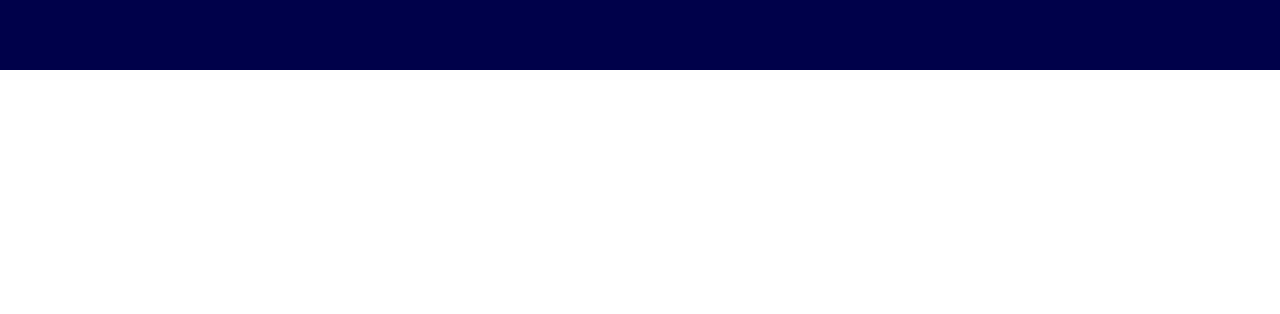
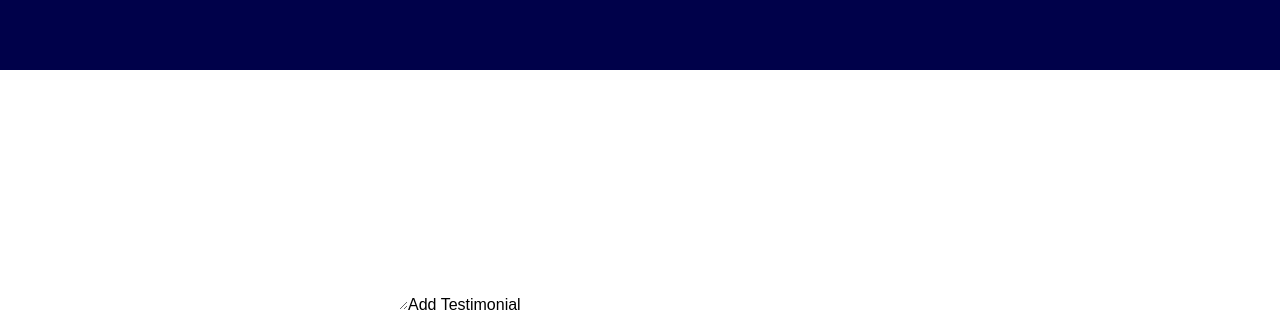
Before and after one commit to JamonCyberico/portfolio-fall24, a React (Create React App) app: page / in a window 1280 px wide. Shown: the part 3130-3444 px from the top of the page. Before the commit the page ends 3200 px from the top, so only its background shows below. Built offline with nearby package versions, Linux system fonts and the light colour scheme.

Commit message:
add testimonials

```diff
--- a/src/App.js
+++ b/src/App.js
@@ -1,4 +1,4 @@
-import { BrowserRouter, Routes, Route } from "react-router-dom";
+import { BrowserRouter, Routes, Route, Navigate } from "react-router-dom";
 import About from "./pages/About";
 import Work from "./pages/Work";
 import Navbar from "./components/Navbar";
@@ -6,6 +6,7 @@
 import Contact from "./pages/Contact";
 import { ThemeProvider } from "./context/ThemeContext";
 import TechNews from "./pages/TechNews";
+import Testimonials from "./pages/Testimonials";
 
 function App() {
   return (
@@ -22,10 +23,12 @@
                   <Skills />
                   <Work />
                   <Contact />
+                  <Testimonials />
                 </>
               }
             />
             <Route path="/news" element={<TechNews />} />
+            <Route path="*" element={<Navigate to="/" />} />
           </Routes>
         </div>
       </ThemeProvider>
--- /dev/null
+++ b/src/pages/Testimonials.jsx
@@ -0,0 +1,58 @@
+import React, { useEffect, useState } from "react";
+
+const Testimonials = () => {
+  const [testimonials, setTestimonials] = useState([]);
+  const [name, setName] = useState("");
+  const [message, setMessage] = useState("");
+
+  useEffect(() => {
+    const savedTestimonials =
+      JSON.parse(localStorage.getItem("testimonials")) || [];
+    setTestimonials(savedTestimonials);
+  }, []);
+
+  const resetForm = () => {
+    setName("");
+    setMessage("");
+  };
+
+  const addTestimonial = (e) => {
+    e.preventDefault();
+    const newTestimonial = { name, message };
+    const updatedTestimonials = [...testimonials, newTestimonial];
+    setTestimonials(updatedTestimonials);
+    localStorage.setItem("testimonials", JSON.stringify(updatedTestimonials));
+    resetForm();
+  };
+
+  return (
+    <div>
+      <div>
+        {testimonials.map((testimonial, index) => (
+          <div
+            key={index}
+            className="flex gap-2 items-center justify-center border bg-gray-400 rounded-md p-2"
+          >
+            <p>{testimonial.name}</p>
+            <p>{testimonial.message}</p>
+          </div>
+        ))}
+      </div>
+      <form onSubmit={addTestimonial}>
+        <input
+          value={name}
+          type="text"
+          onChange={(e) => setName(e.target.value)}
+        />
+        <textarea
+          rows={10}
+          value={message}
+          onChange={(e) => setMessage(e.target.value)}
+        ></textarea>
+        <button type="submit">Add Testimonial</button>
+      </form>
+    </div>
+  );
+};
+
+export default Testimonials;
```
